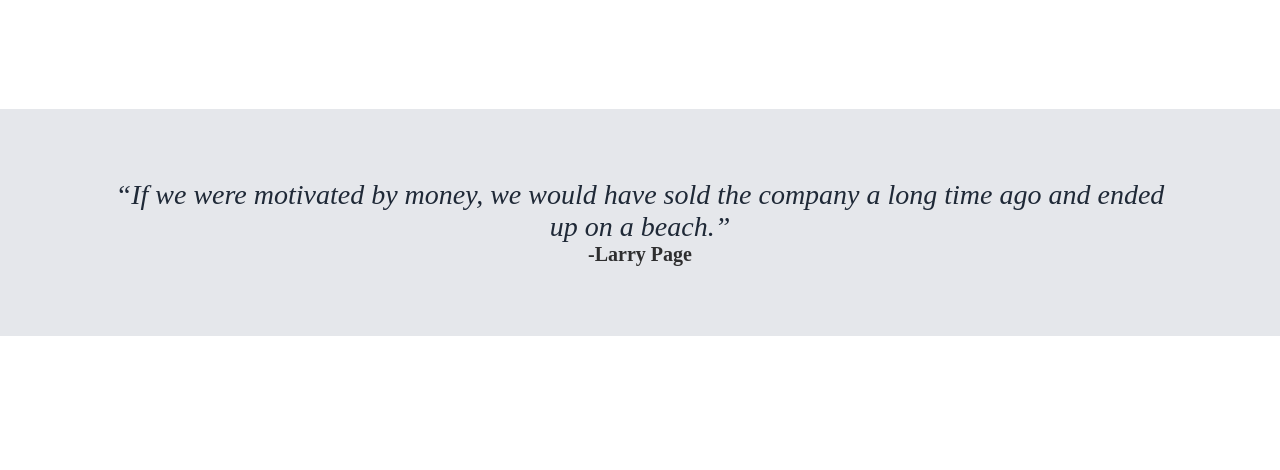
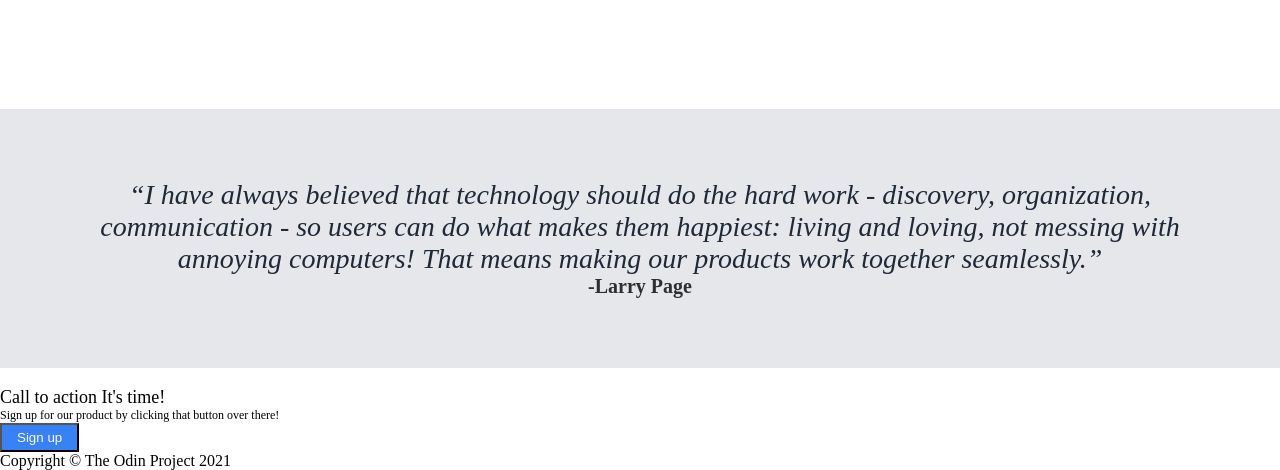
Before and after one commit to SaadJ12/landing-page, a plain HTML site: page index.html in a window 1280 px wide. Shown: the part 720-1190 px from the top of the page. Before the commit the page ends 1056 px from the top, so only its background shows below. Drawn offline with Linux system fonts and the light colour scheme.

Commit message:
Update index.html
Added footer to webpage

```diff
--- a/index.html
+++ b/index.html
@@ -4,7 +4,7 @@
     <head>
         <meta charset="utf-8">
         <meta http-equiv="X-UA-Compatible" content="IE=edge">
-        <title></title>
+        <title>Landing Page</title>
         <meta name="description" content="">
         <meta name="viewport" content="width=device-width, initial-scale=1">
         <link rel="stylesheet" href="style.css">
@@ -25,7 +25,9 @@
     <div class="main">
         <h1 class="heading1">This website is Awesome</h1>
         <p>We are creating a full website from scratch using HTML, CSS and flexbox</p>
+        <div class="button1">
         <button>Sign up</button>
+        </div>
     </div>
     <div class="image">
         <img src="pexels-pixabay-270408.jpg" alt="Main image of our website" width="400" height="180">
@@ -55,12 +57,24 @@
     </div>
     <div class="qauthor">
     <div class="quote">
-    <div>“If we were motivated by money, we would have sold the company a long time ago and ended up on a beach.”</div>
+    <div>“I have always believed that technology should do the hard work - discovery, organization, communication - so users can do what makes them happiest: living and loving, not messing with annoying computers! That means making our products work together seamlessly.”</div>
     </div>
     <div class="author">
     <div>-Larry Page</div>
     </div>
     </div>
-</div>
+    <div class="footer">
+    <div class="container4">
+        <div style="font-size: 18px; font-weight: 300; margin-top: 19px;">Call to action It's time!</div>
+    <div style="font-size: 12px; font-weight: 100;">Sign up for our product by clicking that button over there!</div>
+    </div>
+    <div class="button2">
+    <button>Sign up</button>
+    </div>
+    </div>
+    </div>
+    <div class="last">
+        <div>Copyright © The Odin Project 2021</div>
+    </div>
 </body>
 </html>
```
